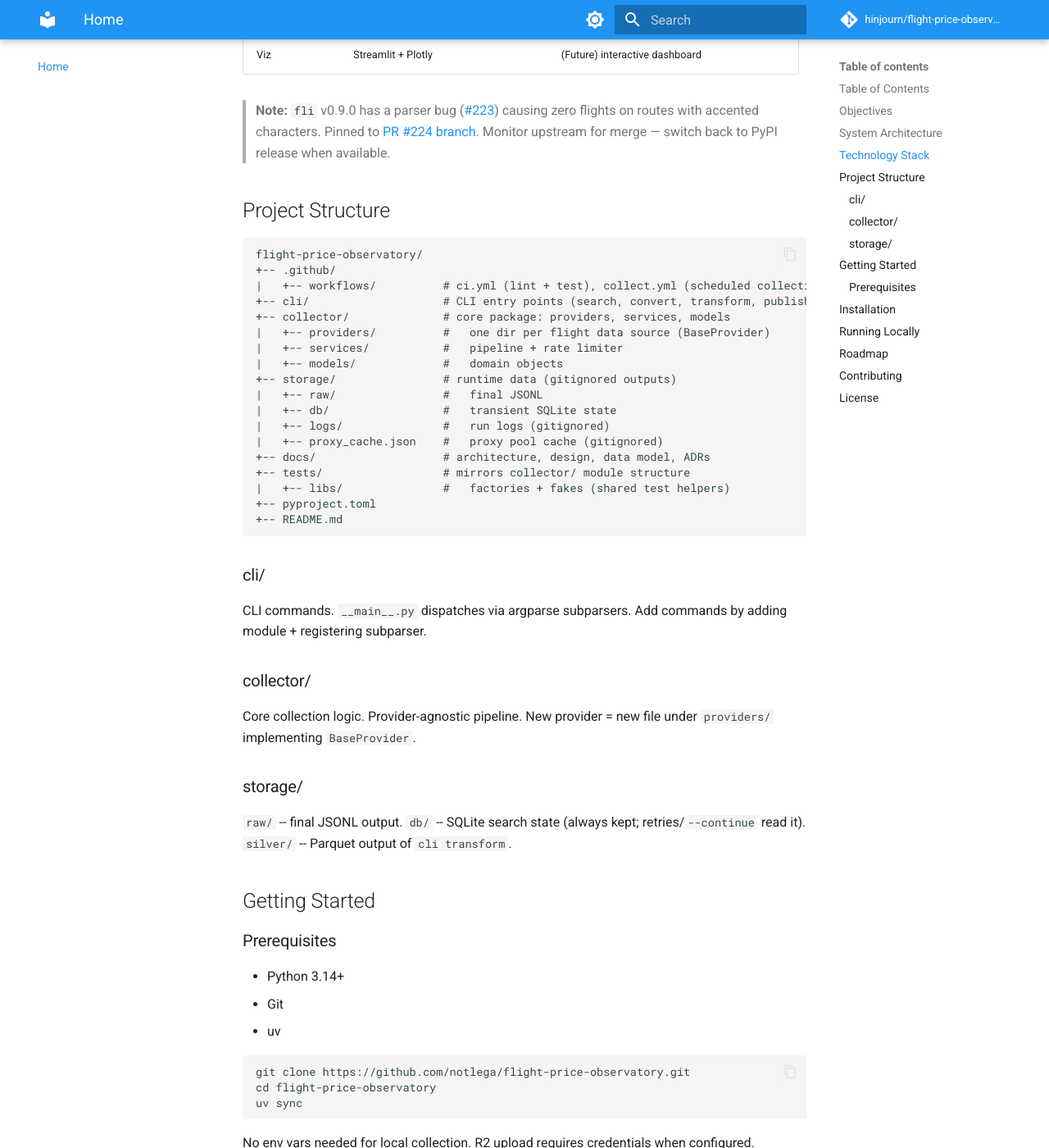
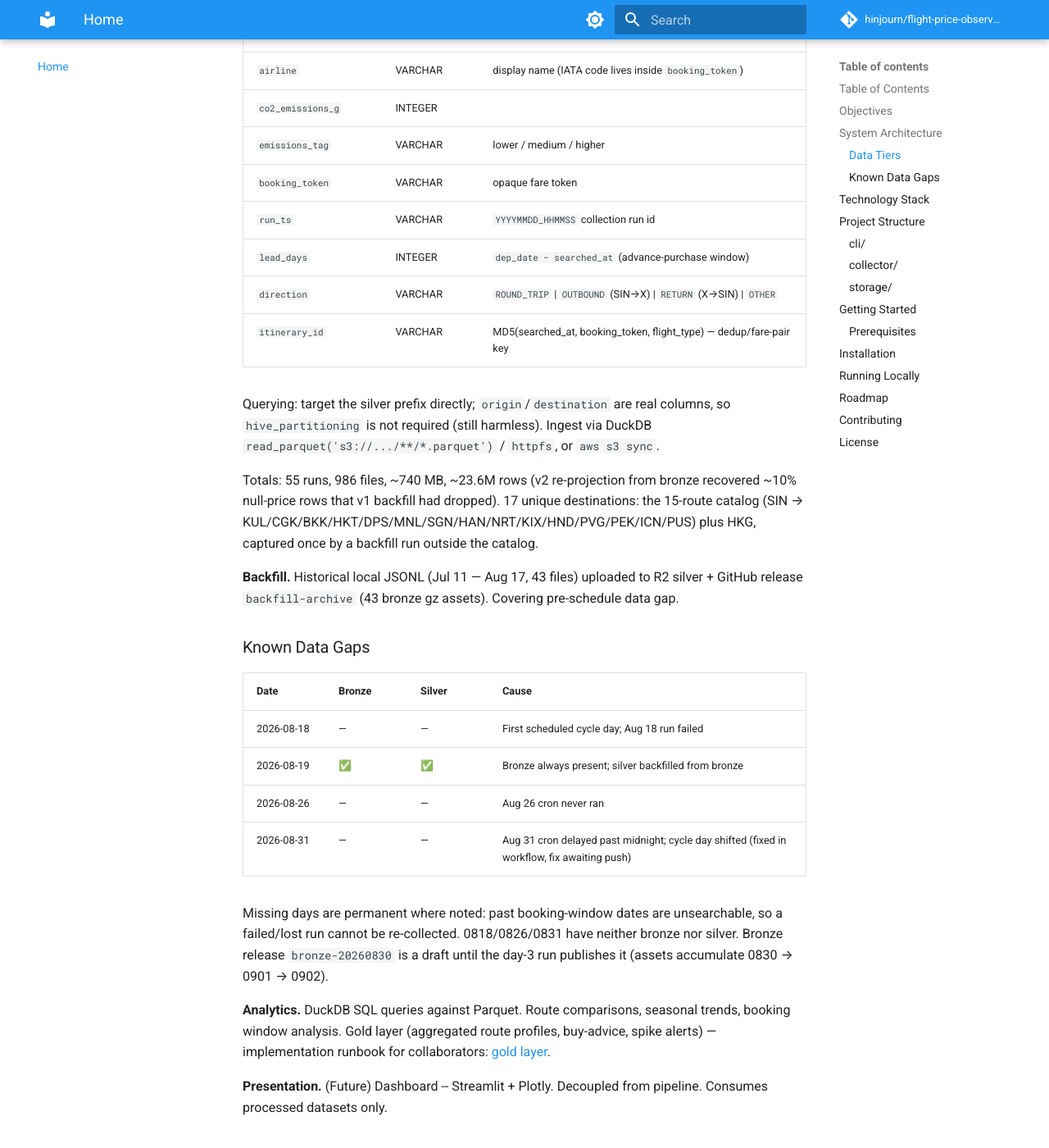
Before and after one commit to notlega/flight-price-observatory, an MkDocs documentation site: the page built from docs/index.md, in a window 1280 px wide and 1400 px high, scrolled down 3315 px. Shown: the whole window at 82% size. Built offline with MkDocs 1.6.1 and Material for MkDocs 9.7.7, drawn with Linux system fonts in a browser that asks for light colours; comment, search, counter and statistics services are not loaded; some of the changed text lies outside the part shown.

Commit message:
docs: sync index.md with README; fix gold layer links for strict build
- docs/index.md now mirrors repo README (silver v2 schema table, data
  tiers, known gaps) instead of a stale partial copy
- rewrite relative doc links (docs/*.md -> *.md) so mkdocs strict build
  resolves them from docs/
- fix gold_layer.md hard-return-free anchor link (../README.md was
  outside docs_dir and broke 'mkdocs build --strict')
- add Gold Layer to mkdocs nav

````diff
--- a/docs/gold_layer.md
+++ b/docs/gold_layer.md
@@ -20,7 +20,7 @@ Bronze + Silver are owned by the pipeline. Gold sits on top of Silver only.
 3. **Dedup by `itinerary_id`** before min/max aggregates (same fare re-appears across `searched_at` ticks day of run). `itinerary_id` is MD5(searched_at, booking_token, flight_type) and is the outbound↔return pairing key.
 4. **`lead_days`** = `dep_date − searched_at::date` (0..270). It is the advance-purchase dimension; bucket it.
 5. Money stays `DECIMAL`; round to 2dp at output, never float.
-6. Respect known gaps — see [Known Data Gaps](../README.md). No 0818/0826/0831 data, ever.
+6. Respect known gaps — see [Known Data Gaps](index.md#known-data-gaps). No 0818/0826/0831 data, ever.
 
 ## Deliverables (proposed gold tables, DuckDB)
 
--- a/docs/index.md
+++ b/docs/index.md
@@ -64,13 +64,56 @@ flowchart TD
     TF --> R2["R2 (silver)"]
 ```
 
-Details: [architecture.md](architecture.md), [design.md](design.md), [data-model.md](data-model.md).
+Details: [architecture](architecture.md), [design](design.md), [data model](data-model.md).
 
 **Validation + transformation.** Schema validation, type checking, dedup, normalisation, enrichment. Separate raw from processed.
 
-**Data lake.** Bronze: one GitHub Release per cycle (`bronze-YYYYMMDD`, tag `cycle-YYYYMMDD`) carrying the gzipped JSONL bundle from each of the 4 runs. Silver: Parquet (Hive-partitioned by route) uploaded to R2. Gold (aggregated analytics) later. Immutable raw tier enables reprocessing.
+**Data lake.** Bronze: one GitHub Release per cycle (`bronze-YYYYMMDD`, tag `cycle-YYYYMMDD`) carrying the gzipped JSONL bundle from each of the 4 runs. Silver: Parquet (partitioned by `origin=X/destination=Y`) uploaded to R2 under `silver/<RUN_TS>/`. Gold (aggregated analytics) later. Immutable raw tier enables reprocessing.
 
-**Analytics.** DuckDB SQL queries against Parquet. Route comparisons, seasonal trends, booking window analysis.
+### Data Tiers
+
+**Bronze (GitHub Releases).** Raw JSONL gzipped, one asset per daily run. Release naming: `bronze-YYYYMMDD` (display name), tag `cycle-YYYYMMDD` (cycle start date). 4-day cycle: day 0 = full window (270d), day 1 = w30, day 2 = w60, day 3 = w90 + publish. Draft releases accumulate assets across cycle days; published on day 3.
+
+**Silver (Cloudflare R2).** Parquet files, Hive-partitioned: `silver/<RUN_TS>/origin=<IATA>/destination=<IATA>/*.parquet`, zstd compressed. Conformed schema (silver v2) — partition columns are materialized into the files (DuckDB `PARTITION_BY` strips them at write; the transform re-injects them):
+
+| Column | Type | Notes |
+|--------|------|-------|
+| `origin`, `destination` | VARCHAR | IATA; present as file columns **and** partition dirs |
+| `dep_date`, `return_date` | DATE | `return_date` NULL for one-way |
+| `flight_type` | VARCHAR | `ONE_WAY` \| `ROUND_TRIP` |
+| `searched_at` | TIMESTAMP | when the fare was queried |
+| `price` | DECIMAL(12,2) | 2dp, local currency (SGD observed) |
+| `price_present` | BOOLEAN | false when fare unavailable (≈10% of rows) |
+| `currency` | VARCHAR | ISO 4217 |
+| `duration_minutes` | INTEGER | |
+| `stops` | INTEGER | |
+| `airline` | VARCHAR | display name (IATA code lives inside `booking_token`) |
+| `co2_emissions_g` | INTEGER | |
+| `emissions_tag` | VARCHAR | lower / medium / higher |
+| `booking_token` | VARCHAR | opaque fare token |
+| `run_ts` | VARCHAR | `YYYYMMDD_HHMMSS` collection run id |
+| `lead_days` | INTEGER | `dep_date − searched_at` (advance-purchase window) |
+| `direction` | VARCHAR | `ROUND_TRIP` \| `OUTBOUND` (SIN→X) \| `RETURN` (X→SIN) \| `OTHER` |
+| `itinerary_id` | VARCHAR | MD5(searched_at, booking_token, flight_type) — dedup/fare-pair key |
+
+Querying: target the silver prefix directly; `origin`/`destination` are real columns, so `hive_partitioning` is not required (still harmless). Ingest via DuckDB `read_parquet('s3://.../**/*.parquet')` / `httpfs`, or `aws s3 sync`.
+
+Totals: 55 runs, 986 files, ~740 MB, ~23.6M rows (v2 re-projection from bronze recovered ~10% null-price rows that v1 backfill had dropped). 17 unique destinations: the 15-route catalog (SIN → KUL/CGK/BKK/HKT/DPS/MNL/SGN/HAN/NRT/KIX/HND/PVG/PEK/ICN/PUS) plus HKG, captured once by a backfill run outside the catalog.
+
+**Backfill.** Historical local JSONL (Jul 11 — Aug 17, 43 files) uploaded to R2 silver + GitHub release `backfill-archive` (43 bronze gz assets). Covering pre-schedule data gap.
+
+### Known Data Gaps
+
+| Date | Bronze | Silver | Cause |
+|------|--------|--------|-------|
+| 2026-08-18 | — | — | First scheduled cycle day; Aug 18 run failed |
+| 2026-08-19 | ✅ | ✅ | Bronze always present; silver backfilled from bronze |
+| 2026-08-26 | — | — | Aug 26 cron never ran |
+| 2026-08-31 | — | — | Aug 31 cron delayed past midnight; cycle day shifted (fixed in workflow, fix awaiting push) |
+
+Missing days are permanent where noted: past booking-window dates are unsearchable, so a failed/lost run cannot be re-collected. 0818/0826/0831 have neither bronze nor silver. Bronze release `bronze-20260830` is a draft until the day-3 run publishes it (assets accumulate 0830 → 0901 → 0902).
+
+**Analytics.** DuckDB SQL queries against Parquet. Route comparisons, seasonal trends, booking window analysis. Gold layer (aggregated route profiles, buy-advice, spike alerts) — implementation runbook for collaborators: [gold layer](gold_layer.md).
 
 **Presentation.** (Future) Dashboard -- Streamlit + Plotly. Decoupled from pipeline. Consumes processed datasets only.
 
--- a/mkdocs.yml
+++ b/mkdocs.yml
@@ -33,6 +33,7 @@ nav:
   - Architecture: architecture.md
   - Data Model: data-model.md
   - Design: design.md
+  - Gold Layer: gold_layer.md
   - ADRs:
     - 0001 - Cloudflare R2: decisions/0001-cloudflare-r2.md
     - 0002 - Parquet: decisions/0002-parquet.md
````
